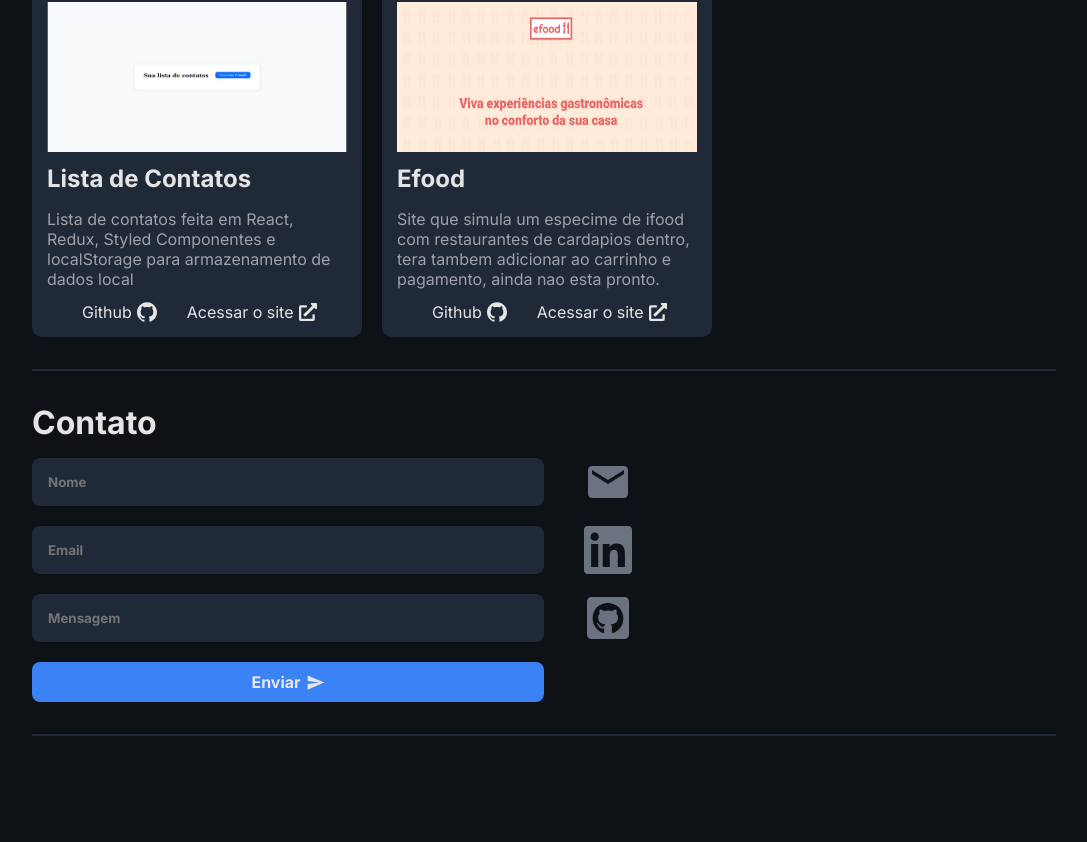
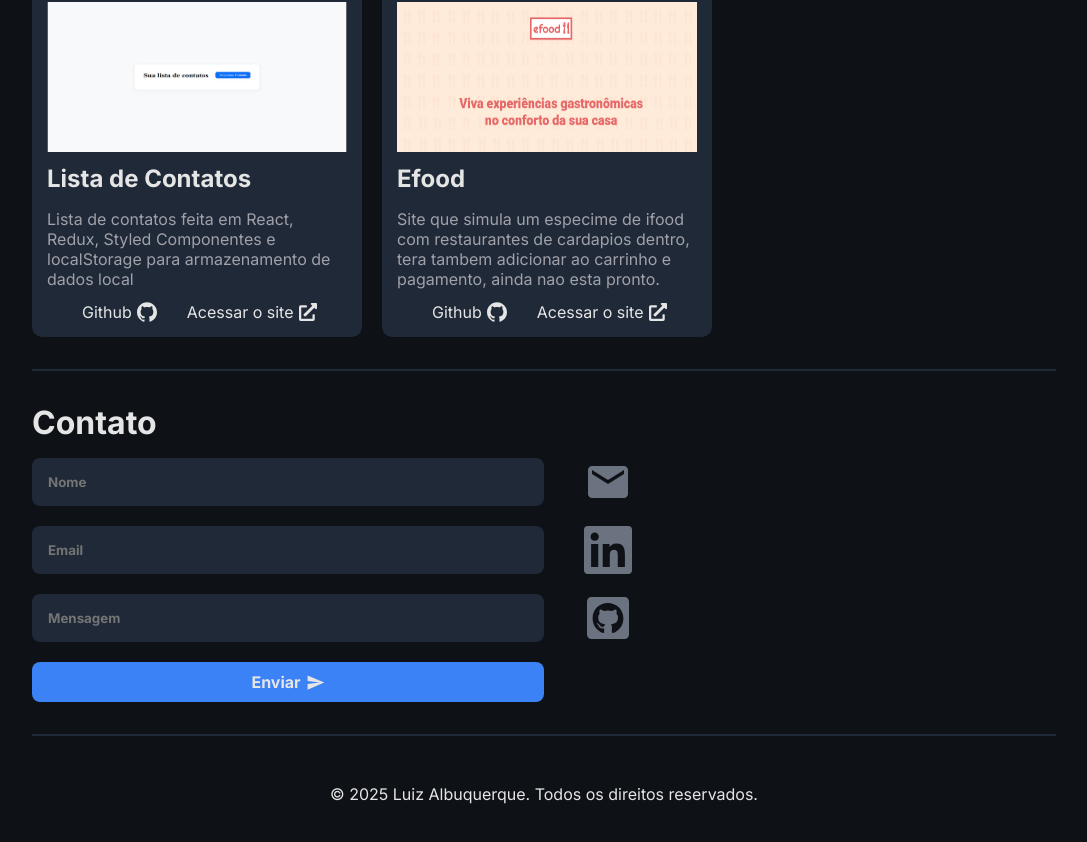
Before and after one commit to felipoxy1/Portifolio, a React (Vite) app: page / in a window 1280 px wide. Shown: the part 1034-1876 px from the top of the page, without its empty margins (96-1183 px from the left). Before the commit the page ends 1770 px from the top, so only its background shows below. Built offline with nearby package versions, Linux system fonts and the light colour scheme.

Commit message:
feat: footer

```diff
--- /dev/null
+++ b/src/components/Footer/index.tsx
@@ -0,0 +1,16 @@
+import style from './style.module.scss';
+
+const Footer = () => {
+ return (
+  <>
+   <footer className={style.footer}>
+    <p>
+     © {new Date().getFullYear()} Luiz Albuquerque. Todos os direitos
+     reservados.
+    </p>
+   </footer>
+  </>
+ );
+};
+
+export default Footer;
--- /dev/null
+++ b/src/components/Footer/style.module.scss
@@ -0,0 +1,7 @@
+@import '../../styles//variaveis';
+
+.footer {
+ margin-top: 3rem;
+ text-align: center;
+ margin-bottom: 3rem;
+}
--- a/src/pages/Home/index.tsx
+++ b/src/pages/Home/index.tsx
@@ -1,6 +1,7 @@
 import Apresentacao from '../../components/Aprensentacao';
 import Conhecimentos from '../../components/Conhecimentos';
 import Contato from '../../components/Contato';
+import Footer from '../../components/Footer';
 import Projetos from '../../components/Projetos';
 import Sobre from '../../components/Sobre';
 
@@ -12,6 +13,7 @@ const Home = () => {
    <Conhecimentos />
    <Projetos />
    <Contato />
+   <Footer />
   </>
  );
 };
```
